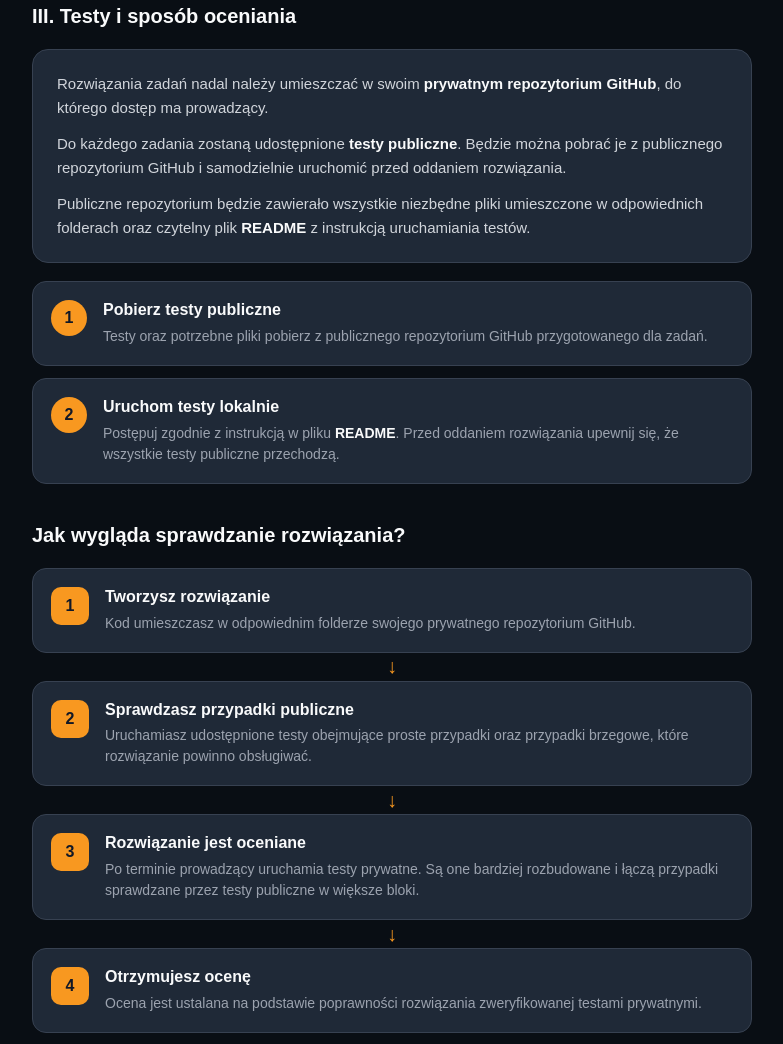
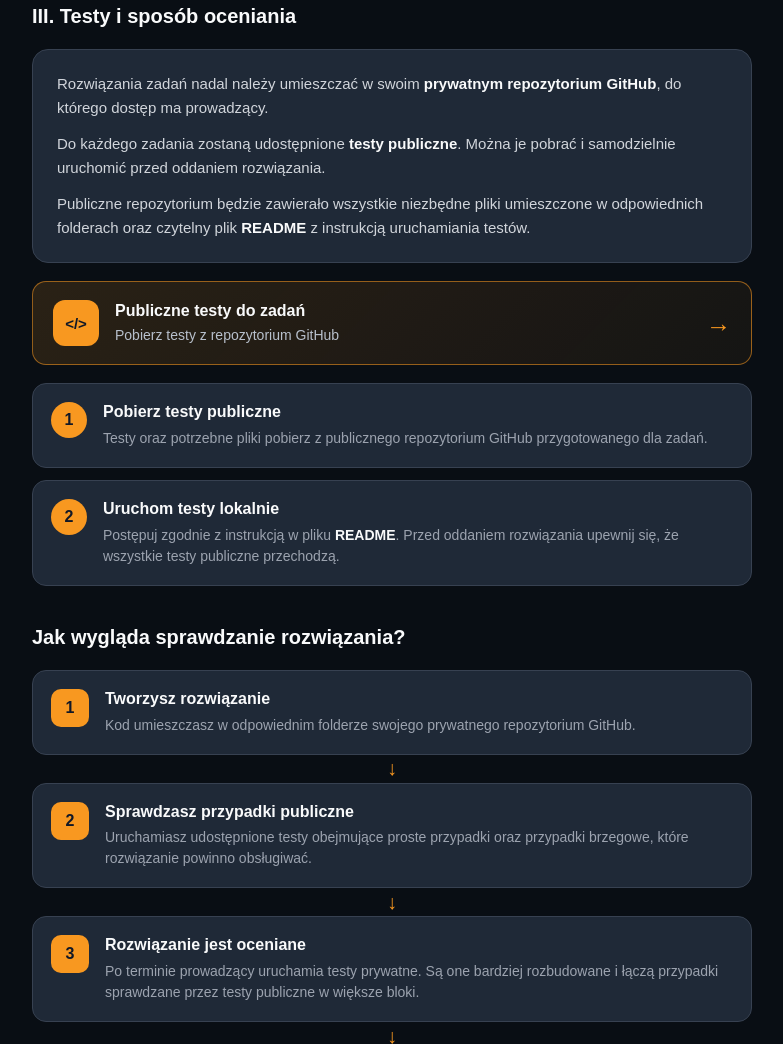
Before and after one commit to js-ivy/js-ivy.github.io, a plain HTML site: page srodowisko.html in a window 1280 px wide. Shown: the part 1194-2238 px from the top of the page, without its empty margins (248-1031 px from the left). Drawn offline with Linux system fonts and the light colour scheme.

Commit message:
Add public tests

```diff
--- a/srodowisko.html
+++ b/srodowisko.html
@@ -127,9 +127,8 @@
 
             <p>
                 Do każdego zadania zostaną udostępnione
-                <strong>testy publiczne</strong>. Będzie można pobrać je
-                z publicznego repozytorium GitHub i samodzielnie uruchomić
-                przed oddaniem rozwiązania.
+                <strong>testy publiczne</strong>. Można je pobrać i samodzielnie
+                uruchomić przed oddaniem rozwiązania.
             </p>
 
             <p>
@@ -139,6 +138,16 @@
             </p>
 
         </div>
+
+        <a class="public-tests-card"
+           href="https://github.com/js-ivy/java-public-tests">
+            <span class="public-tests-icon" aria-hidden="true">&lt;/&gt;</span>
+            <span class="public-tests-content">
+                <strong>Publiczne testy do zadań</strong>
+                <span>Pobierz testy z repozytorium GitHub</span>
+            </span>
+            <span class="public-tests-arrow" aria-hidden="true">→</span>
+        </a>
 
         <div class="checklist">
 
@@ -330,7 +339,7 @@
 
 
     <footer>
-        Ostatnia aktualizacja: 08.11.2026.
+        Ostatnia aktualizacja: 10.11.2026.
         Strona wykonana przy wsparciu AI.
     </footer>
 
--- a/style.css
+++ b/style.css
@@ -180,6 +180,86 @@ h1 {
 
     font-size: 20px;
     line-height: 1.3;
+}
+
+.public-tests-card {
+    display: flex;
+    align-items: center;
+    gap: 16px;
+
+    padding: 18px 20px;
+
+    color: #f9fafb;
+    text-decoration: none;
+
+    background: linear-gradient(135deg, rgba(248, 152, 32, 0.14), rgba(248, 152, 32, 0.05));
+    border: 1px solid rgba(248, 152, 32, 0.55);
+    border-radius: 14px;
+
+    transition:
+        transform 0.2s ease,
+        background 0.2s ease,
+        border-color 0.2s ease,
+        box-shadow 0.2s ease;
+}
+
+.public-tests-card:hover,
+.public-tests-card:focus-visible {
+    transform: translateY(-2px);
+    background: linear-gradient(135deg, rgba(248, 152, 32, 0.22), rgba(248, 152, 32, 0.09));
+    border-color: #f89820;
+    box-shadow: 0 8px 24px rgba(0, 0, 0, 0.22);
+}
+
+.public-tests-card:focus-visible {
+    outline: 3px solid rgba(248, 152, 32, 0.35);
+    outline-offset: 3px;
+}
+
+.public-tests-icon {
+    width: 46px;
+    height: 46px;
+    flex-shrink: 0;
+
+    display: flex;
+    align-items: center;
+    justify-content: center;
+
+    color: #111827;
+    background: #f89820;
+    border-radius: 12px;
+
+    font-size: 15px;
+    font-weight: 800;
+}
+
+.public-tests-content {
+    display: flex;
+    flex: 1;
+    flex-direction: column;
+    gap: 4px;
+}
+
+.public-tests-content strong {
+    font-size: 16px;
+    line-height: 1.3;
+}
+
+.public-tests-content > span {
+    color: #b8c0cc;
+    font-size: 14px;
+    line-height: 1.4;
+}
+
+.public-tests-arrow {
+    color: #f89820;
+    font-size: 25px;
+    transition: transform 0.2s ease;
+}
+
+.public-tests-card:hover .public-tests-arrow,
+.public-tests-card:focus-visible .public-tests-arrow {
+    transform: translateX(4px);
 }
 
 .terms {
```
Also changed, not shown: index.html (+1 -1 lines), kalendarium.html (+1 -1 lines), zadania.html (+11 -1 lines), zaliczenie.html (+1 -1 lines).
